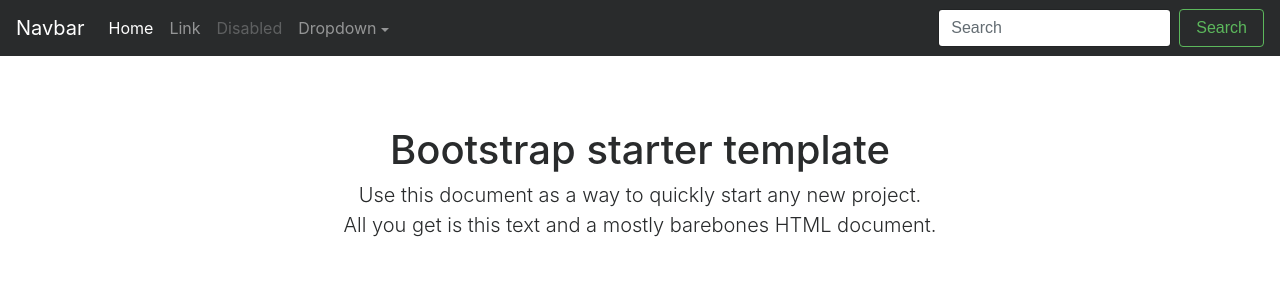
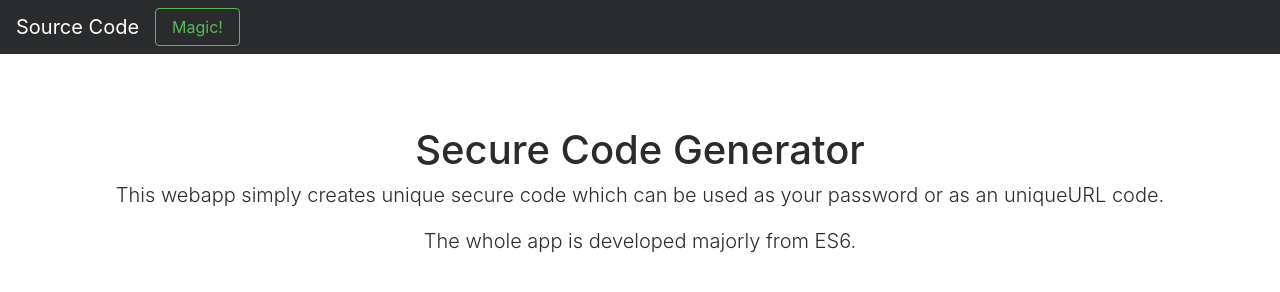
Before and after one commit to pranavj1001/PasswordGenerator, a plain HTML site: page index.html in a window 1280 px wide. Drawn offline with nearby package versions, Linux system fonts and the light colour scheme; a script that the page names is missing.

Commit message:
make necessary changes to the starter template

```diff
--- a/index.html
+++ b/index.html
@@ -7,7 +7,7 @@
     <meta name="author" content="">
     <link rel="icon" href="../../favicon.ico">
 
-    <title>Starter Template for Bootstrap</title>
+    <title>Password Generator</title>
 
     <!-- Bootstrap core CSS -->
     <link rel="stylesheet" href="https://maxcdn.bootstrapcdn.com/bootstrap/4.0.0-alpha.6/css/bootstrap.min.css" integrity="sha384-rwoIResjU2yc3z8GV/NPeZWAv56rSmLldC3R/AZzGRnGxQQKnKkoFVhFQhNUwEyJ" crossorigin="anonymous">
@@ -22,10 +22,10 @@
       <button class="navbar-toggler navbar-toggler-right" type="button" data-toggle="collapse" data-target="#navbarsExampleDefault" aria-controls="navbarsExampleDefault" aria-expanded="false" aria-label="Toggle navigation">
         <span class="navbar-toggler-icon"></span>
       </button>
-      <a class="navbar-brand" href="#">Navbar</a>
+      <a class="navbar-brand" href="https://github.com/pranavj1001/PasswordGenerator">Source Code</a>
 
       <div class="collapse navbar-collapse" id="navbarsExampleDefault">
-        <ul class="navbar-nav mr-auto">
+        <!-- <ul class="navbar-nav mr-auto">
           <li class="nav-item active">
             <a class="nav-link" href="#">Home <span class="sr-only">(current)</span></a>
           </li>
@@ -43,10 +43,10 @@
               <a class="dropdown-item" href="#">Something else here</a>
             </div>
           </li>
-        </ul>
+        </ul> -->
         <form class="form-inline my-2 my-lg-0">
-          <input class="form-control mr-sm-2" type="text" placeholder="Search">
-          <button class="btn btn-outline-success my-2 my-sm-0" type="submit">Search</button>
+          <!-- <input class="form-control mr-sm-2" type="text" placeholder="Search"> -->
+          <a class="btn btn-outline-success my-2 my-sm-0" href="https://pranavj1001.github.io" style="float: right;">Magic!</a>
         </form>
       </div>
     </nav>
@@ -54,8 +54,9 @@
     <div class="container">
 
       <div class="starter-template">
-        <h1>Bootstrap starter template</h1>
-        <p class="lead">Use this document as a way to quickly start any new project.<br> All you get is this text and a mostly barebones HTML document.</p>
+        <h1>Secure Code Generator</h1>
+        <p class="lead">This webapp simply creates unique secure code which can be used as your password or as an uniqueURL code. </p>
+        <p class="lead">The whole app is developed majorly from ES6.</p>
       </div>
 
     </div><!-- /.container -->
```
